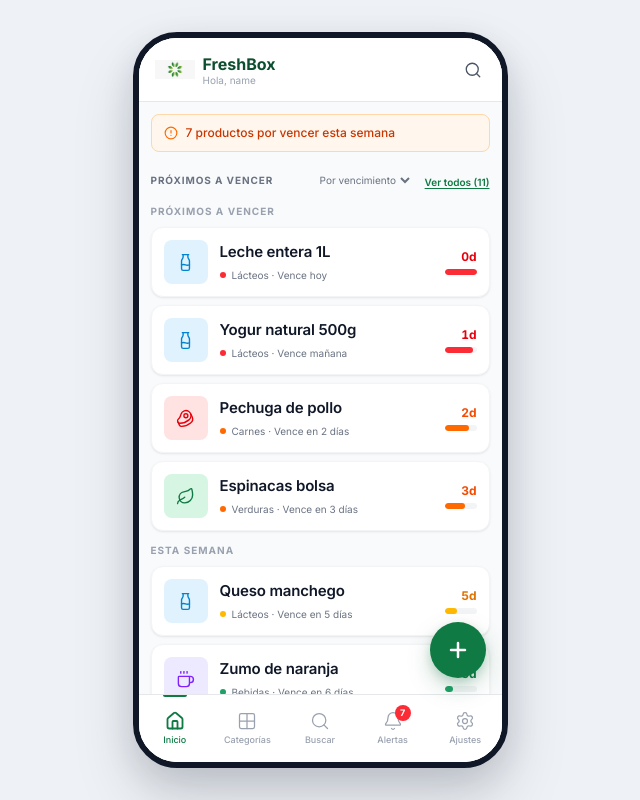
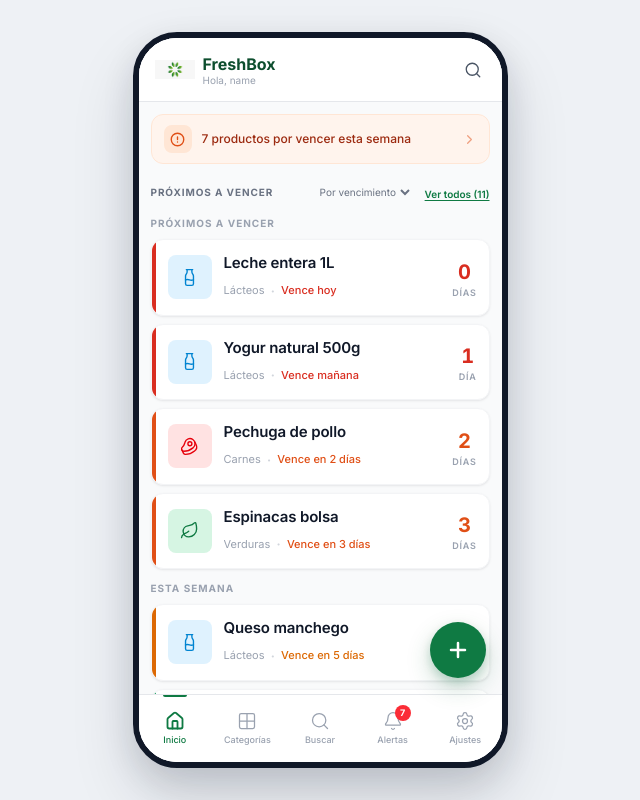
Before and after one commit to juanmaa28/freshbox, a React (Vite) app: page / in a window 1280 px wide. Both pictures are taken after typing "name@example.com", "Sample123" into the empty fields and a click on the button "Iniciar sesión". Shown: the whole page, without its empty margins (320-960 px from the left). Built offline with nearby package versions, Linux system fonts and the light colour scheme.

Commit message:
mas mejoras de estilos

```diff
--- a/src/components/ProductCard.jsx
+++ b/src/components/ProductCard.jsx
@@ -7,38 +7,59 @@ import { translateCategory } from '../utils/i18n'
 export default function ProductCard({ product, onClick }) {
   const cat = categoryById(product.category)
   const { settings, t } = usePantry()
-  // El color y la barra visual dependen de la urgencia calculada.
+  // El color y la franja de acento dependen de la urgencia calculada.
   const days = daysLeft(product.expiryDate)
   const urgency = urgencyOf(days)
   const meta = URGENCY_META[urgency]
+  const isExpired = days < 0
 
   return (
-    <button onClick={onClick} className="w-full text-left shrink-0 focus:outline-none focus-visible:ring-2 focus-visible:ring-fresh-500 focus-visible:ring-offset-2 rounded-lg">
-      <div className="border border-gray-100 bg-white dark:bg-gray-900 dark:border-gray-800 rounded-xl shadow-card px-3 py-3 flex items-center gap-3 hover:border-gray-200 active:bg-gray-50 dark:active:bg-gray-800 transition-colors">
+    <button
+      onClick={onClick}
+      className="w-full text-left shrink-0 rounded-xl focus:outline-none focus-visible:ring-2 focus-visible:ring-fresh-500 focus-visible:ring-offset-2"
+    >
+      <div className="flex items-stretch overflow-hidden rounded-xl border border-gray-100 bg-white shadow-card transition-colors hover:border-gray-200 active:bg-gray-50 dark:border-gray-800 dark:bg-gray-900 dark:active:bg-gray-800">
+        {/* Franja de acento: comunica la urgencia sin añadir elementos sueltos. */}
+        <div className={`w-1 shrink-0 ${meta.rail}`} />
+
+        <div className="flex min-w-0 flex-1 items-center gap-3 px-3 py-3">
           {product.photo ? (
-          <img src={product.photo} alt={product.name} className="w-11 h-11 rounded-lg object-cover shrink-0" />
+            <img src={product.photo} alt={product.name} className="h-11 w-11 shrink-0 rounded-lg object-cover" />
           ) : (
-          <div className={`w-11 h-11 rounded-lg flex items-center justify-center shrink-0 ${cat.color}`}>
+            <div className={`flex h-11 w-11 shrink-0 items-center justify-center rounded-lg ${cat.color}`}>
               <cat.Icon size={19} strokeWidth={1.75} />
             </div>
           )}
-        <div className="flex-1 flex flex-col gap-1 min-w-0">
-          <span className="text-[15px] font-semibold text-gray-900 dark:text-gray-50 truncate tracking-[-0.01em]">{product.name}</span>
-          <div className="flex items-center gap-1.5">
-            <div className={`w-1.5 h-1.5 rounded-full ${meta.dot}`} />
-            <span className="text-[10px] text-gray-500 dark:text-gray-400">
-              {translateCategory(product.category, settings.language)} · {expiryText(days, settings.language)}
+
+          <div className="flex min-w-0 flex-1 flex-col gap-1">
+            <span className="truncate text-[15px] font-semibold tracking-[-0.01em] text-gray-900 dark:text-gray-50">
+              {product.name}
+            </span>
+            {/* La categoría queda en un tono neutro para que resalte el vencimiento. */}
+            <div className="flex min-w-0 items-center gap-1.5">
+              <span className="truncate text-[11px] text-gray-400 dark:text-gray-500">
+                {translateCategory(product.category, settings.language)}
+              </span>
+              <span className="text-gray-300 dark:text-gray-700">·</span>
+              <span className={`shrink-0 text-[11px] font-medium ${meta.text}`}>
+                {expiryText(days, settings.language)}
               </span>
             </div>
           </div>
-        <div className="flex flex-col items-end gap-1 shrink-0">
-          <span className={`text-xs font-bold tabular ${meta.text}`}>{days < 0 ? t('common.overdueBadge') : `${days}d`}</span>
-          <div className="w-8 h-1.5 rounded-full bg-gray-100 dark:bg-gray-800 overflow-hidden">
-            <div
-              className={`h-full rounded-full ${meta.bar}`}
-              style={{ width: `${Math.max(12, Math.min(100, 100 - days * 12))}%` }}
-            />
+
+          {/* Los vencidos usan una etiqueta sólida; el resto, la cuenta regresiva. */}
+          {isExpired ? (
+            <span className={`shrink-0 rounded-md border px-2 py-1 text-[10px] font-bold uppercase tracking-wide ${meta.chip}`}>
+              {t('common.overdueBadge')}
+            </span>
+          ) : (
+            <div className="flex shrink-0 flex-col items-center leading-none">
+              <span className={`tabular text-xl font-bold ${meta.text}`}>{days}</span>
+              <span className="mt-0.5 text-[9px] font-semibold uppercase tracking-[0.08em] text-gray-400 dark:text-gray-500">
+                {days === 1 ? t('common.day') : t('common.days')}
+              </span>
             </div>
+          )}
         </div>
       </div>
     </button>
--- a/src/screens/Home.jsx
+++ b/src/screens/Home.jsx
@@ -1,5 +1,5 @@
 import { useState } from 'react'
-import { Search, Plus, AlertCircle, PackageOpen } from 'lucide-react'
+import { Search, Plus, AlertCircle, PackageOpen, ChevronRight } from 'lucide-react'
 import { usePantry } from '../context/PantryContext'
 import { daysLeft } from '../utils/dates'
 import BottomNav from '../components/BottomNav'
@@ -45,15 +45,18 @@ export default function Home({ onNav }) {
       </header>
 
       {expiringThisWeek.length > 0 && (
-        <button onClick={() => onNav('notifications')} className="text-left shrink-0">
-          <div className="mx-3 mt-3 border border-orange-200 bg-orange-50 dark:bg-orange-950/40 dark:border-orange-900 rounded-lg px-3 py-2.5 flex items-center gap-2">
-            <AlertCircle size={14} className="text-orange-500 shrink-0" strokeWidth={2} />
-              <span className="text-xs font-medium text-orange-700 dark:text-orange-300">
-                {t('home.expiring', {
-                  count: expiringThisWeek.length,
-                  item: expiringThisWeek.length === 1 ? t('home.product') : t('home.products'),
-                })}
-              </span>
+        <button onClick={() => onNav('notifications')} className="mx-3 mt-3 shrink-0 text-left">
+          <div className="flex items-center gap-2.5 rounded-xl border border-warn-100 bg-warn-50 px-3 py-2.5 transition-colors hover:border-warn-300/60 dark:border-warn-500/30 dark:bg-warn-500/10">
+            <span className="flex h-7 w-7 shrink-0 items-center justify-center rounded-lg bg-warn-100 dark:bg-warn-500/20">
+              <AlertCircle size={15} className="text-warn-500 dark:text-warn-300" strokeWidth={2.2} />
+            </span>
+            <span className="flex-1 text-xs font-medium text-warn-700 dark:text-warn-300">
+              {t('home.expiring', {
+                count: expiringThisWeek.length,
+                item: expiringThisWeek.length === 1 ? t('home.product') : t('home.products'),
+              })}
+            </span>
+            <ChevronRight size={15} className="shrink-0 text-warn-500/50 dark:text-warn-300/50" />
           </div>
         </button>
       )}
--- a/src/screens/Notifications.jsx
+++ b/src/screens/Notifications.jsx
@@ -1,9 +1,9 @@
-import { Bell, BellOff } from 'lucide-react'
+import { BellOff } from 'lucide-react'
 import { usePantry } from '../context/PantryContext'
-import { daysLeft, urgencyOf, URGENCY_META, expiryText } from '../utils/dates'
-import { categoryById } from '../data/categories'
+import { daysLeft, URGENCY_META } from '../utils/dates'
 import AppHeader from '../components/AppHeader'
 import BottomNav from '../components/BottomNav'
+import ProductCard from '../components/ProductCard'
 
 const LEGEND = [
   { key: 'critical', i18nKey: 'alerts.critical' },
@@ -13,7 +13,7 @@ const LEGEND = [
 ]
 
 export default function Notifications({ onNav }) {
-  const { products, settings, t } = usePantry()
+  const { products, t } = usePantry()
 
   // Solo se consideran alertas los productos que vencen en siete días o menos.
   const alerts = products
@@ -25,35 +25,41 @@ export default function Notifications({ onNav }) {
   const thisWeek = alerts.filter((p) => p.days > 0 && p.days <= 7).length
 
   // Estas cifras resumen los mismos productos que aparecen en la lista inferior.
+  // Cada cifra se tiñe con su nivel de urgencia en vez de teñir todo el bloque.
   const stats = [
-    { label: t('alerts.today'), val: urgentToday },
-    { label: t('alerts.week'), val: thisWeek },
-    { label: t('alerts.total'), val: alerts.length },
+    { label: t('alerts.today'), val: urgentToday, tone: 'text-danger-500 dark:text-danger-300' },
+    { label: t('alerts.week'), val: thisWeek, tone: 'text-caution-500 dark:text-caution-300' },
+    { label: t('alerts.total'), val: alerts.length, tone: 'text-gray-900 dark:text-gray-50' },
   ]
 
   return (
     <div className="w-full h-full flex flex-col bg-gray-50 dark:bg-gray-950">
       <AppHeader title={t('alerts.title')} />
 
-      <div className="flex border-b border-orange-100 dark:border-orange-950/50 bg-orange-50/60 dark:bg-orange-950/20 shrink-0">
-        {stats.map(({ label, val }, i) => (
+      <div className="flex shrink-0 border-b border-gray-200 bg-white dark:border-gray-800 dark:bg-gray-900">
+        {stats.map(({ label, val, tone }, i) => (
           <div
             key={label}
-            className={`flex-1 flex flex-col items-center py-3 ${
+            className={`flex flex-1 flex-col items-center py-3.5 ${
               i < stats.length - 1 ? 'border-r border-gray-100 dark:border-gray-800' : ''
             }`}
           >
-            <span className="text-2xl font-bold tabular text-gray-900 dark:text-gray-50">{val}</span>
-            <span className="text-[9px] font-semibold text-gray-500 dark:text-gray-400 uppercase tracking-[0.07em]">{label}</span>
+            <span className={`tabular text-2xl font-bold ${tone}`}>{val}</span>
+            <span className="mt-0.5 text-[9px] font-semibold uppercase tracking-[0.07em] text-gray-400 dark:text-gray-500">
+              {label}
+            </span>
           </div>
         ))}
       </div>
 
-      <div className="flex gap-4 px-3 py-2 shrink-0">
+      {/* La leyenda usa las mismas franjas que las tarjetas, no puntos sueltos. */}
+      <div className="flex shrink-0 items-center gap-3.5 px-3 py-2.5">
         {LEGEND.map(({ key, i18nKey }) => (
-          <div key={key} className="flex items-center gap-1">
-            <div className={`w-2 h-2 rounded-full ${URGENCY_META[key].dot}`} />
-            <span className="text-[9px] text-gray-500 dark:text-gray-400">{t(i18nKey)}</span>
+          <div key={key} className="flex items-center gap-1.5">
+            <span className={`h-2.5 w-1 rounded-full ${URGENCY_META[key].rail}`} />
+            <span className="text-[9px] font-medium uppercase tracking-[0.05em] text-gray-400 dark:text-gray-500">
+              {t(i18nKey)}
+            </span>
           </div>
         ))}
       </div>
@@ -65,31 +71,10 @@ export default function Notifications({ onNav }) {
             <p className="text-sm text-gray-400">{t('alerts.none')}</p>
           </div>
         ) : (
-          alerts.map((p) => {
-            const cat = categoryById(p.category)
-            const meta = URGENCY_META[urgencyOf(p.days)]
-            return (
-              <button key={p.id} onClick={() => onNav('detail', { productId: p.id })} className="w-full text-left shrink-0">
-                <div className="border border-gray-100 bg-white dark:bg-gray-900 dark:border-gray-800 rounded-xl shadow-card px-3 py-3 flex items-center gap-3 hover:border-gray-200 active:bg-gray-50 dark:active:bg-gray-800 transition-colors">
-                  <div className="flex items-center justify-center w-5 shrink-0">
-                    <div className={`w-2.5 h-2.5 rounded-full ${meta.dot}`} />
-                  </div>
-                  {p.photo ? (
-                    <img src={p.photo} alt={p.name} className="w-11 h-11 rounded-md object-cover shrink-0" />
-                  ) : (
-                    <div className={`w-11 h-11 rounded-md flex items-center justify-center shrink-0 ${cat.color}`}>
-                      <cat.Icon size={19} strokeWidth={1.75} />
-                    </div>
-                  )}
-                  <div className="flex-1 flex flex-col gap-0.5 min-w-0">
-                    <span className="text-sm font-semibold text-gray-900 dark:text-gray-50 truncate">{p.name}</span>
-                    <span className={`text-xs font-medium ${meta.text}`}>{expiryText(p.days, settings.language)}</span>
-                  </div>
-                  <Bell size={13} className="text-gray-300 dark:text-gray-600 shrink-0" />
-                </div>
-              </button>
-            )
-          })
+          // Se reutiliza ProductCard para que la lista sea idéntica a la de Inicio.
+          alerts.map((p) => (
+            <ProductCard key={p.id} product={p} onClick={() => onNav('detail', { productId: p.id })} />
+          ))
         )}
       </div>
 
--- a/src/screens/SearchScreen.jsx
+++ b/src/screens/SearchScreen.jsx
@@ -1,8 +1,8 @@
 import { useState } from 'react'
-import { Search, X, ChevronRight, Clock } from 'lucide-react'
+import { Search, X, Clock } from 'lucide-react'
 import { usePantry } from '../context/PantryContext'
-import { CATEGORIES, categoryById } from '../data/categories'
-import { daysLeft, expiryText } from '../utils/dates'
+import { CATEGORIES } from '../data/categories'
+import ProductCard from '../components/ProductCard'
 import logoSrc from '../assets/freshbox-logo.jpeg'
 import { translateCategory } from '../utils/i18n'
 
@@ -95,30 +95,8 @@ export default function SearchScreen({ onNav }) {
         ) : results.length === 0 ? (
           <p className="text-sm text-gray-400 text-center mt-8">{t('search.none')}</p>
         ) : (
-          results.map((p) => {
-            const cat = categoryById(p.category)
-            const days = daysLeft(p.expiryDate)
-            return (
-              <button key={p.id} onClick={() => openProduct(p)} className="w-full text-left shrink-0">
-                <div className="border border-gray-200 dark:border-gray-800 rounded-lg px-3 py-3 flex items-center gap-3 active:bg-gray-50 dark:active:bg-gray-900 transition-colors">
-                  {p.photo ? (
-                    <img src={p.photo} alt={p.name} className="w-11 h-11 rounded-md object-cover shrink-0" />
-                  ) : (
-                    <div className={`w-11 h-11 rounded-md flex items-center justify-center shrink-0 ${cat.color}`}>
-                      <cat.Icon size={19} strokeWidth={1.75} />
-                    </div>
-                  )}
-                  <div className="flex-1 flex flex-col gap-1 min-w-0">
-                    <span className="text-sm font-semibold text-gray-900 dark:text-gray-50 truncate">{p.name}</span>
-                    <span className="text-xs text-gray-500 dark:text-gray-400">
-                      {translateCategory(p.category, settings.language)} · {expiryText(days, settings.language)}
-                    </span>
-                  </div>
-                  <ChevronRight size={14} className="text-gray-300 dark:text-gray-600 shrink-0" />
-                </div>
-              </button>
-            )
-          })
+          // Misma tarjeta que en Inicio y Alertas para mantener una sola lectura.
+          results.map((p) => <ProductCard key={p.id} product={p} onClick={() => openProduct(p)} />)
         )}
         {recentSearches.length > 0 && (
           <div className="mt-2 pt-2 border-t border-gray-100 dark:border-gray-800 shrink-0">
--- a/src/utils/dates.js
+++ b/src/utils/dates.js
@@ -19,12 +19,43 @@ export function urgencyOf(days) {
   return 'low'
 }
 
+/**
+ * Estilos por nivel de urgencia.
+ * `rail` es la franja de acento del borde izquierdo de cada tarjeta: comunica
+ * el estado sin competir con el resto del contenido. `chip` agrupa fondo,
+ * borde y texto para etiquetas y avisos.
+ */
 export const URGENCY_META = {
-  expired: { label: 'Vencido', dot: 'bg-red-700', bar: 'bg-red-700', text: 'text-red-700 dark:text-red-400' },
-  critical: { label: 'Crítico', dot: 'bg-red-500', bar: 'bg-red-500', text: 'text-red-600 dark:text-red-400' },
-  high: { label: 'Urgente', dot: 'bg-orange-500', bar: 'bg-orange-500', text: 'text-orange-600 dark:text-orange-400' },
-  mid: { label: 'Medio', dot: 'bg-amber-400', bar: 'bg-amber-400', text: 'text-amber-600 dark:text-amber-400' },
-  low: { label: 'Bajo', dot: 'bg-fresh-500', bar: 'bg-fresh-500', text: 'text-fresh-600 dark:text-fresh-400' },
+  expired: {
+    rail: 'bg-danger-700',
+    dot: 'bg-danger-700',
+    text: 'text-danger-700 dark:text-danger-300',
+    chip: 'bg-danger-50 border-danger-100 text-danger-700 dark:bg-danger-700/15 dark:border-danger-700/40 dark:text-danger-300',
+  },
+  critical: {
+    rail: 'bg-danger-500',
+    dot: 'bg-danger-500',
+    text: 'text-danger-500 dark:text-danger-300',
+    chip: 'bg-danger-50 border-danger-100 text-danger-700 dark:bg-danger-500/15 dark:border-danger-500/40 dark:text-danger-300',
+  },
+  high: {
+    rail: 'bg-warn-500',
+    dot: 'bg-warn-500',
+    text: 'text-warn-500 dark:text-warn-300',
+    chip: 'bg-warn-50 border-warn-100 text-warn-700 dark:bg-warn-500/15 dark:border-warn-500/40 dark:text-warn-300',
+  },
+  mid: {
+    rail: 'bg-caution-500',
+    dot: 'bg-caution-500',
+    text: 'text-caution-500 dark:text-caution-300',
+    chip: 'bg-caution-50 border-caution-100 text-caution-700 dark:bg-caution-500/15 dark:border-caution-500/40 dark:text-caution-300',
+  },
+  low: {
+    rail: 'bg-fresh-500',
+    dot: 'bg-fresh-500',
+    text: 'text-fresh-600 dark:text-fresh-400',
+    chip: 'bg-fresh-50 border-fresh-100 text-fresh-700 dark:bg-fresh-500/15 dark:border-fresh-500/40 dark:text-fresh-300',
+  },
 }
 
 /** Texto corto tipo "Vence hoy", "Vence mañana", "Vence en 4 días", "Venció hace 2 días". */
```
Also changed, not shown: src/index.css (+20 -0 lines), src/screens/Detail.jsx (+12 -17 lines). Lines whose indentation alone changed are shown as unchanged.
